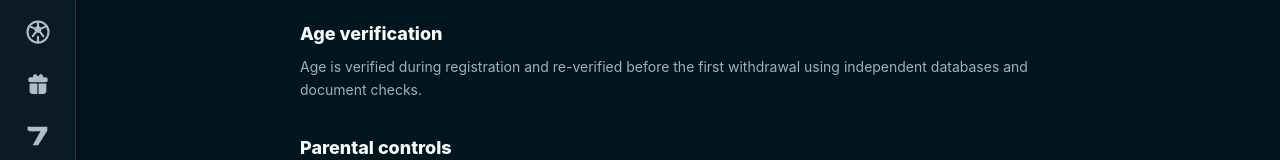
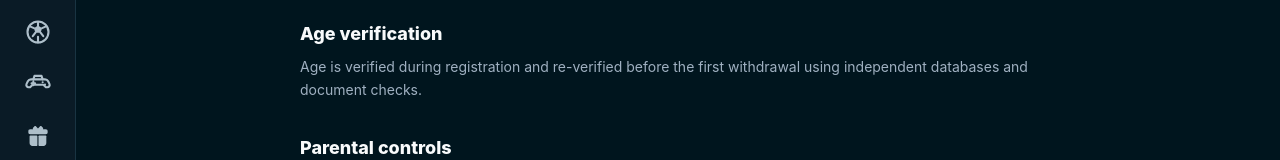
Before and after one commit to Bclick9/Bclick, a React (Vite) app in the folder frontend/: page /info/underage-gaming in a window 1280 px wide. Shown: the part 212-372 px from the top of the page. Built offline with nearby package versions, Linux system fonts and the light colour scheme.

Commit message:
Add Virtual Sports link to sidebar navigation

```diff
--- a/frontend/components/Sidebar.tsx
+++ b/frontend/components/Sidebar.tsx
@@ -1,7 +1,7 @@
 import type { ComponentType } from 'react'
 import { Link, useLocation } from 'react-router-dom'
 import {
-  Home, Coins, Disc3, Volleyball, Gift, Trophy, Crown, MessageSquare, Target,
+  Home, Coins, Disc3, Volleyball, Gift, Trophy, Crown, MessageSquare, Target, Gamepad2,
 } from 'lucide-react'
 import { cn } from '../lib/shadcn/utils'
 
@@ -13,6 +13,7 @@ export const SIDEBAR_ITEMS = [
   { to: '/casino', icon: Coins, label: 'Casino' },
   { to: '/live-casino', icon: Disc3, label: 'Live Casino' },
   { to: '/sports', icon: Volleyball, label: 'Sports' },
+  { to: '/virtual-sports/kiron', icon: Gamepad2, label: 'Virtual Sports' },
   { to: '/promotions', icon: Gift, label: 'Promotions' },
   { to: '/jackpots', icon: Trophy, label: 'Jackpots' },
   { to: '/tournaments', icon: Trophy, label: 'Tournaments' },
@@ -28,6 +29,7 @@ const DESKTOP_ITEMS: { to: string; icon: SidebarGlyph; label: string }[] = [
   { to: '/casino', icon: CasinoGlyph, label: 'Casino' },
   { to: '/live-casino', icon: LiveCasinoGlyph, label: 'Live Casino' },
   { to: '/sports', icon: SportsGlyph, label: 'Sports' },
+  { to: '/virtual-sports/kiron', icon: VirtualSportsGlyph, label: 'Virtual Sports' },
   { to: '/promotions', icon: PromotionsGlyph, label: 'Promotions' },
   { to: '/jackpots', icon: JackpotsGlyph, label: 'Jackpots' },
   { to: '/tournaments', icon: TournamentGlyph, label: 'Tournaments' },
@@ -186,6 +188,15 @@ function SportsGlyph({ className }: SidebarIconProps) {
   )
 }
 
+function VirtualSportsGlyph({ className }: SidebarIconProps) {
+  return (
+    <svg className={className} viewBox="0 0 24 24" fill="none" stroke="currentColor" strokeWidth="1.8" strokeLinecap="round" strokeLinejoin="round" aria-hidden="true">
+      <path d="M6 8h12a3 3 0 0 1 2.7 1.7l1.1 2.2a2 2 0 0 1-1.8 2.9h-1.2l-2.2-2.1H7.4l-2.2 2.1H4a2 2 0 0 1-1.8-2.9l1.1-2.2A3 3 0 0 1 6 8Z" />
+      <path d="M8 10v3M6.5 11.5h3M16 10.5h.01M18 12.5h.01M8 8l1-3h6l1 3" />
+    </svg>
+  )
+}
+
 function PromotionsGlyph({ className }: SidebarIconProps) {
   return (
     <svg className={className} viewBox="0 0 24 24" fill="currentColor" aria-hidden="true">
```
